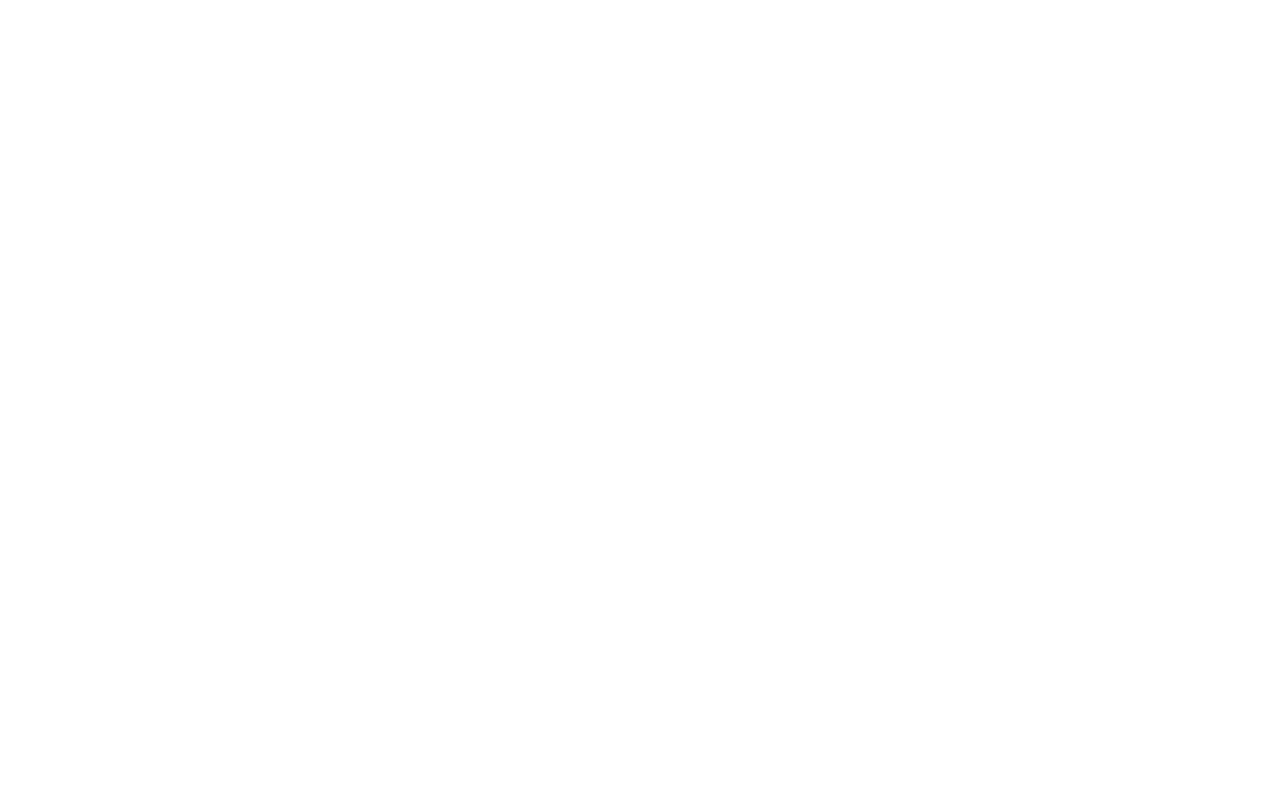
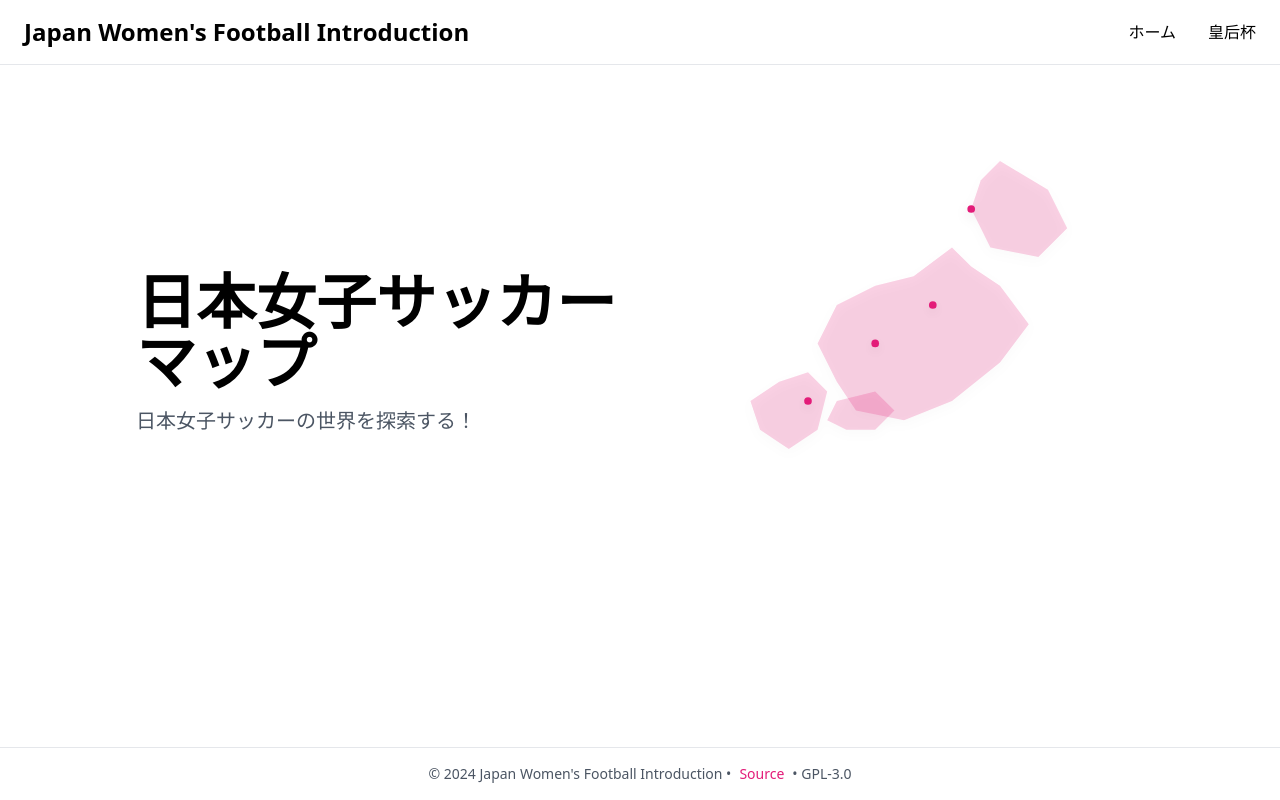
Before and after one commit to b3ssle/Japan-Women-Football-Intro, a React (Vite) app: page /#/ in a window 1280 px wide. Built offline with nearby package versions, Linux system fonts and the light colour scheme.

Commit message:
refactor: exxact Footer component and simplify license text

```diff
--- a/src/App.jsx
+++ b/src/App.jsx
@@ -1,6 +1,7 @@
 import React from "react";
 import { Routes, Route } from "react-router-dom";
 import Navbar from "./components/Navbar";
+import Footer from "./components/Footer";
 import Home from "./pages/Home";
 import EmpresssCup2024 from "./pages/EmpresssCup2024";
 
@@ -8,31 +9,11 @@
   return (
     <div className="min-h-screen flex flex-col">
       <Navbar />
-
       <Routes>
         <Route path="/" element={<Home />} />
         <Route path="/empressscup_2024" element={<EmpresssCup2024 />} />
       </Routes>
-
-      <footer className="border-t mt-auto">
-        <div className="max-w-7xl mx-auto px-6 py-4 text-center">
-          <p className="text-sm text-gray-600 flex justify-center items-center gap-2 flex-wrap">
-            <span>Copyright © 2024 Japan Women's Football Introduction</span>
-            <span>•</span>
-            <span>Licensed under GNU GPL v3.0</span>
-            <span>•</span>
-            <span>View source on</span>
-            <a
-              href="https://github.com/b3ssle/Japan-Women-Football-Intro"
-              className="text-nadeshiko hover:text-nadeshiko-light transition-colors"
-              target="_blank"
-              rel="noopener noreferrer"
-            >
-              GitHub
-            </a>
-          </p>
-        </div>
-      </footer>
+      <Footer />
     </div>
   );
 }
--- /dev/null
+++ b/src/components/Footer.jsx
@@ -0,0 +1,20 @@
+const Footer = () => (
+  <footer className="border-t mt-auto">
+    <div className="max-w-7xl mx-auto px-6 py-4 text-center">
+      <p className="text-sm text-gray-600 flex justify-center items-center gap-2 flex-wrap">
+        © 2024 Japan Women's Football Introduction •{" "}
+        <a
+          href="https://github.com/b3ssle/Japan-Women-Football-Intro"
+          className="text-nadeshiko hover:text-nadeshiko-light transition-colors"
+          target="_blank"
+          rel="noopener noreferrer"
+        >
+          Source
+        </a>
+        {" "}• GPL-3.0
+      </p>
+    </div>
+  </footer>
+);
+
+export default Footer;
--- a/src/main.jsx
+++ b/src/main.jsx
@@ -1,12 +1,12 @@
 import React from "react";
 import ReactDOM from "react-dom/client";
-import { BrowserRouter as Router } from "react-router-dom";
+import { HashRouter as Router } from "react-router-dom";
 import App from "./App";
 import "./index.css";
 
 ReactDOM.createRoot(document.getElementById("root")).render(
   <React.StrictMode>
-    <Router basename="/Japan-Women-Football-Intro">
+    <Router>
       <App />
     </Router>
   </React.StrictMode>
```
